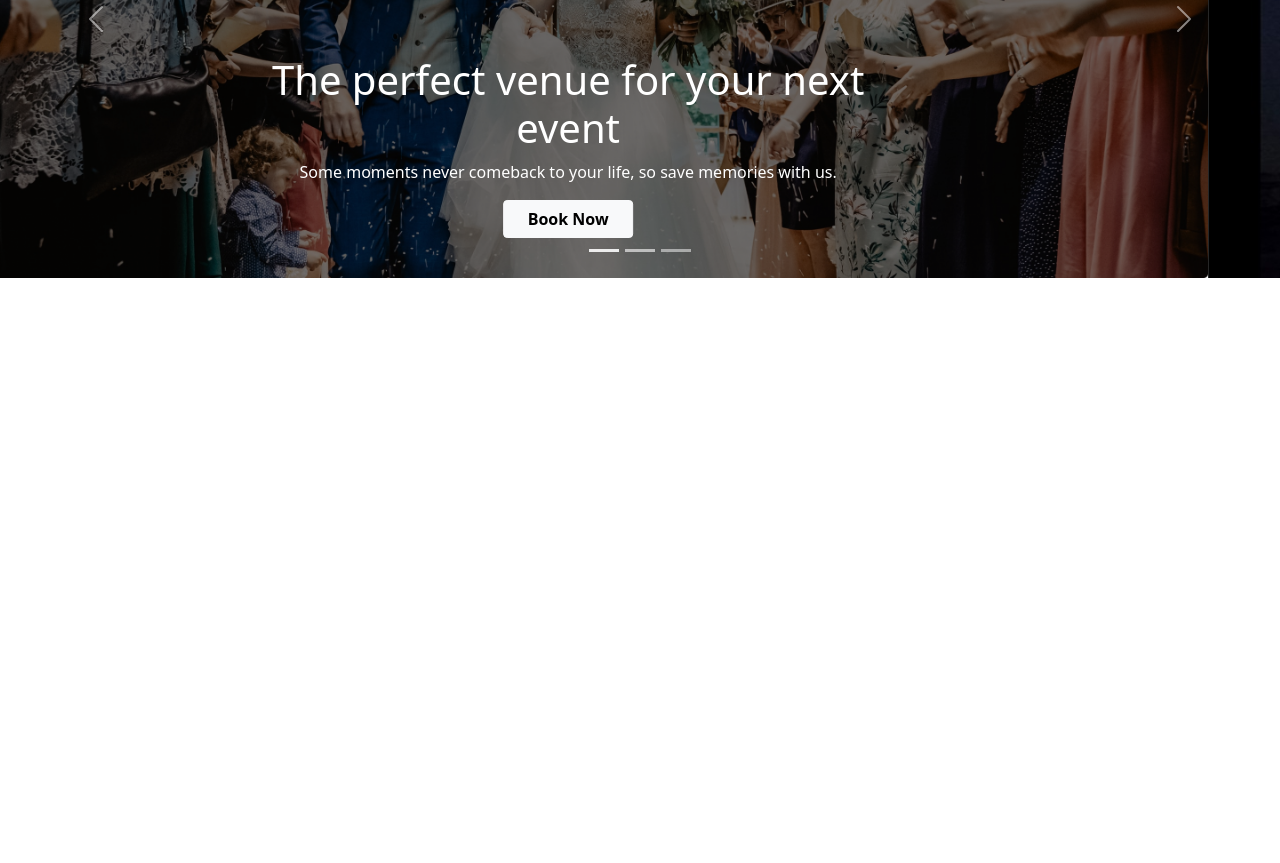
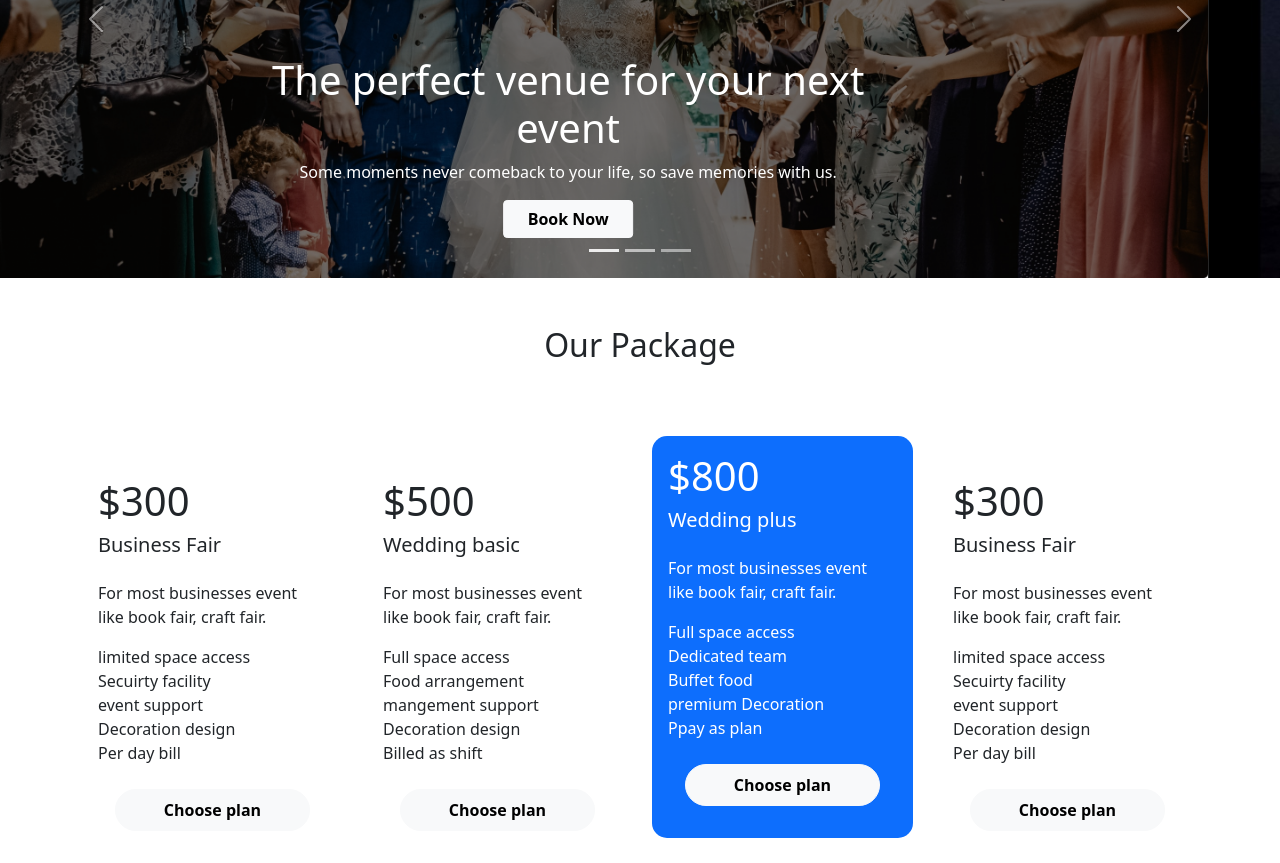
Before and after one commit to devriazul/Convension-Center---Assignment_03, a plain HTML site: page index.html in a window 1280 px wide. Shown: the part 297-1160 px from the top of the page. Before the commit the page ends 800 px from the top, so only its background shows below. Drawn offline with Linux system fonts and the light colour scheme.

Commit message:
Package Added

```diff
--- a/index.html
+++ b/index.html
@@ -11,6 +11,9 @@
 
     <!-- Bootstrap css stylesheet  -->
     <link rel="stylesheet" href="css/bootstrap.min.css">
+
+    <!-- Font Aawesome Kit CDN  -->
+    <link rel="stylesheet" href="https://use.fontawesome.com/releases/v5.15.4/css/all.css" integrity="sha384-DyZ88mC6Up2uqS4h/KRgHuoeGwBcD4Ng9SiP4dIRy0EXTlnuz47vAwmeGwVChigm" crossorigin="anonymous">
 
     <!-- Website Title here -->
     <title>Assignment 03</title>
@@ -113,7 +116,95 @@
         <!-- Our Packagaes Start -->
 
         <section>
-
+            <section class="pricing-section ptb-100 gray-light-bg">
+                <div class="container">
+                    <div class="row justify-content-center">
+                        <div class="col-md-9 col-lg-8">
+                            <div class="text-center my-5 fw-bold">
+                                <h2 class="pb-5">Our Package</h2>
+                            </div>
+                        </div>
+                    </div>
+                    <div class="row">
+                        <div class="col-lg-3 col-md-6 col-12 h-100">
+                            <div class="card border-0">
+                                <div class="card-body">
+                                    <h1>$300</h1>
+                                    <h5>Business Fair</h5>
+                                    <p class="pt-3">For most businesses event like book fair, craft fair.</p>
+                                    <ul class="list-unstyled mb-4">
+                                        <li>limited space access</li>
+                                        <li>Secuirty facility</li>
+                                        <li>event support</li>
+                                        <li>Decoration design</li>
+                                        <li>Per day bill</li>
+                                    </ul>
+                                    <div class="text-center">
+                                        <a href="#" class="btn btn-light mb-3 rounded-pill fw-bold px-5 py-2">Choose plan</a>
+                                    </div>
+                                </div>
+                            </div>
+                        </div>
+                        <div class="col-lg-3 col-md-6 col-12 h-100">
+                            <div class="card border-0">
+                                <div class="card-body">
+                                    <h1>$500</h1>
+                                    <h5>Wedding basic</h5>
+                                    <p class="pt-3">For most businesses event like book fair, craft fair.</p>
+                                    <ul class="list-unstyled mb-4">
+                                        <li>Full space access</li>
+                                        <li>Food arrangement</li>
+                                        <li>mangement support</li>
+                                        <li>Decoration design</li>
+                                        <li>Billed as shift</li>
+                                    </ul>
+                                    <div class="text-center">
+                                        <a href="#" class="btn btn-light mb-3 rounded-pill fw-bold px-5 py-2">Choose plan</a>
+                                    </div>
+                                </div>
+                            </div>
+                        </div>
+                        <div class="col-lg-3 col-md-6 col-12 h-100">
+                            <div class="card border-0">
+                                <div class="card-body bg-primary text-white special-card">
+                                    <h1>$800</h1>
+                                    <h5>Wedding plus</h5>
+                                    <p class="pt-3">For most businesses event like book fair, craft fair.</p>
+                                    <ul class="list-unstyled mb-4">
+                                        <li>Full space access</li>
+                                        <li>Dedicated team</li>
+                                        <li>Buffet food</li>
+                                        <li>premium Decoration</li>
+                                        <li>Ppay as plan</li>
+                                    </ul>
+                                    <div class="text-center">
+                                        <a href="#" class="btn btn-light mb-3 rounded-pill fw-bold px-5 py-2">Choose plan</a>
+                                    </div>
+                                </div>
+                            </div>
+                        </div>
+                        <div class="col-lg-3 col-md-6 col-12 h-100">
+                            <div class="card border-0">
+                                <div class="card-body">
+                                    <h1>$300</h1>
+                                    <h5>Business Fair</h5>
+                                    <p class="pt-3">For most businesses event like book fair, craft fair.</p>
+                                    <ul class="list-unstyled mb-4">
+                                        <li>limited space access</li>
+                                        <li>Secuirty facility</li>
+                                        <li>event support</li>
+                                        <li>Decoration design</li>
+                                        <li>Per day bill</li>
+                                    </ul>
+                                    <div class="text-center">
+                                        <a href="#" class="btn btn-light mb-3 rounded-pill fw-bold px-5 py-2">Choose plan</a>
+                                    </div>
+                                </div>
+                            </div>
+                        </div>
+                    </div>
+                </div>
+            </section>
         </section>
 
         <!-- Our Packagaes End -->
--- a/style.css
+++ b/style.css
@@ -0,0 +1,4 @@
+.special-card {
+    border-radius: 15px;
+    margin-top: -25px;
+}
```
